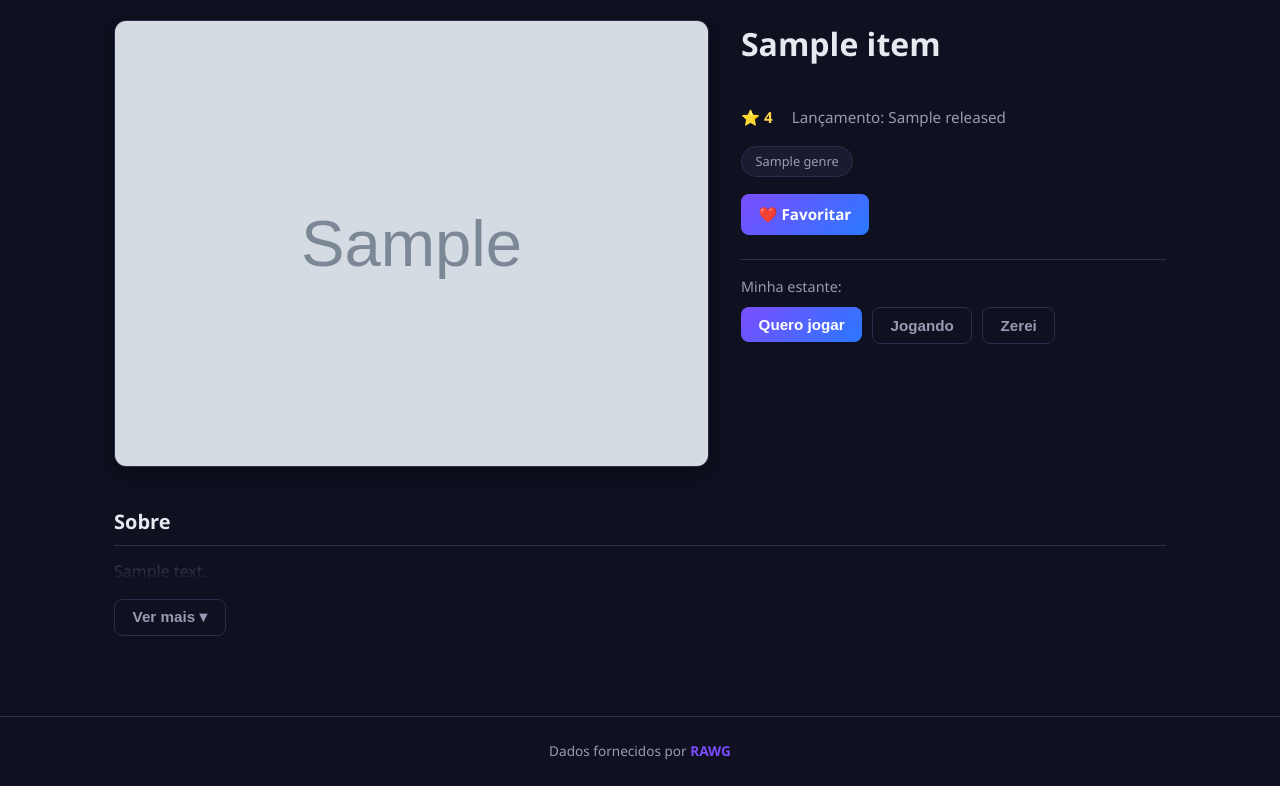
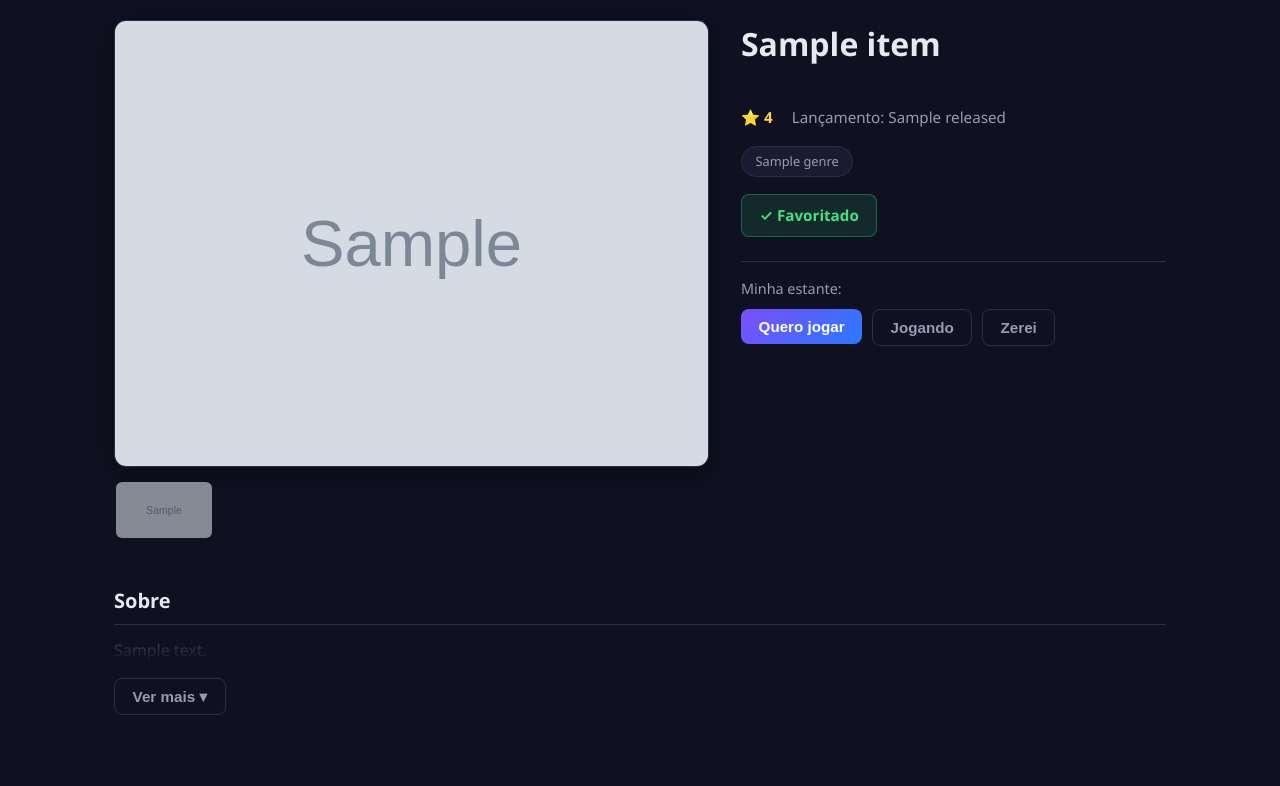
Before and after one commit to gabrielbastosg/Game_explorer-Django, a Django app: page /game/1/ in a window 1280 px wide. Shown: the part 142-928 px from the top of the page. Before the commit the page ends 902 px from the top, so only its background shows below. Run offline with Django 5.2, Linux system fonts and the light colour scheme; a user stored in the database is signed in; tables that the repository leaves empty hold one stand-in row (values such as "Sample post"); grey boxes marked "Sample" are stand-in pictures; a database or web service that is not in the repository returns one stand-in record (values such as "Sample title"); data that the repository does not hold is empty.

Commit message:
Galeria de screenshots e feedback de favorito no detalhe
- Galeria de screenshots com troca de imagem ao clicar (JS)
- Botão de favoritar com estado "✓ Favoritado" (toggle)
- remove_favorite volta para a página de origem (HTTP_REFERER)
- Barra de rolagem das miniaturas estilizada no tema

Co-Authored-By: Claude Opus 4.8 <noreply@anthropic.com>

```diff
--- a/games/static/games/css/game_detail.css
+++ b/games/static/games/css/game_detail.css
@@ -40,7 +40,7 @@
     margin-bottom: 2.5rem;
 }
 
-.detail-hero img {
+.detail-hero > img {
     width: 100%;
     border-radius: var(--radius);
     border: 1px solid var(--border);
@@ -67,6 +67,53 @@
     font-weight: 600;
 }
 
+.thumbnails {
+    display:flex;
+    gap: 0.6rem;
+    margin-top: 0.8rem;
+    overflow-x: auto;
+    padding-bottom: 0.4rem;
+}
+/* deixa a barra de rolagem fininha e no tema */
+.thumbnails::-webkit-scrollbar {
+    height: 6px;
+}
+
+.thumbnails::-webkit-scrollbar-track {
+    background: transparent;
+}
+
+.thumbnails::-webkit-scrollbar-thumb {
+    background: var(--border);
+    border-radius: 999px;
+}
+
+.thumbnails::-webkit-scrollbar-thumb:hover {
+    background: var(--accent);
+}
+
+.thumb {
+    width: 100px;
+    height: 60px;
+    object-fit: cover;
+    border-radius: 8px;
+    border: 2px solid transparent;
+    cursor: pointer;
+    opacity: 0.6;
+    flex-shrink: 0;          /* não deixa as miniaturas encolherem */
+    transition: opacity 0.2s ease, border-color 0.2s ease;
+}
+
+.thumb:hover {
+    opacity: 1;
+}
+
+/* a miniatura selecionada (classe adicionada pelo JS) */
+.thumb.active {
+    opacity: 1;
+    border-color: var(--accent);
+}
+
 /* ---------- Gêneros (tags) ---------- */
 .detail-genres {
     display: flex;
@@ -84,7 +131,8 @@
 }
 
 /* ---------- Botão favoritar ---------- */
-.detail-info .btn-primary {
+.detail-info .btn-primary,
+.detail-info .btn-fav-active {
     align-self: flex-start;
 }
 
@@ -152,6 +200,12 @@
 .read-more-btn {
     margin-top: 1rem;
 }
+
+.btn-fav-active {
+    background: rgba(38, 166, 91, 0.18);
+    color: #4ade80;
+    border: 1px solid rgba(38, 166, 91, 0.5);
+}
 /* ---------- Responsivo ---------- */
 @media (max-width: 720px) {
     .detail {
--- a/games/static/games/js/game_detail.js
+++ b/games/static/games/js/game_detail.js
@@ -15,3 +15,15 @@ botao.addEventListener("click", () => {
         botao.textContent = "Ver mais ▾";
     }
 });
+
+const mainImage = document.getElementById('main-image');
+const thumbs = document.querySelectorAll('.thumb');
+
+thumbs.forEach((thumb) => {
+    thumb.addEventListener("click", () => {
+        mainImage.src = thumb.src;
+
+        thumbs.forEach((t) => t.classList.remove("active"));
+        thumb.classList.add("active");
+    });
+});
--- a/games/templates/games/game_detail.html
+++ b/games/templates/games/game_detail.html
@@ -7,7 +7,14 @@
 
     <div class="detail">
         <div class="detail-hero">
-            <img src="{{ game.background_image }}" alt="{{ game.name }}">
+            <img src="{{ game.background_image }}" alt="{{ game.name }}" id="main-image">
+            {% if screenshots %}
+                <div class="thumbnails">
+                    {% for shot in screenshots %}
+                        <img src="{{ shot.image }}" alt="Screenshot {{ forloop.counter }}" class="thumb" loading="lazy">
+                    {% endfor %}
+                </div>
+            {% endif %}
         </div>
 
         <div class="detail-info">
@@ -25,7 +32,11 @@
             </div>
 
             {% if user.is_authenticated %}
-                <a href="{% url 'add_favorite' game.id %}" class="btn btn-primary">❤️ Favoritar</a>
+                {% if is_favorite %}
+                    <a href="{% url 'remove_favorite' game.id %}" class="btn btn-fav-active">✓ Favoritado</a>
+                {% else %}
+                    <a href="{% url 'add_favorite' game.id %}" class="btn btn-primary">❤️ Favoritar</a>
+                {% endif %}
 
                 <div class="status-box">
                     <p class="status-label">Minha estante:</p>
--- a/games/views.py
+++ b/games/views.py
@@ -40,13 +40,25 @@ def game_detail(request, game_id):
     response = requests.get(url)
     game = response.json()
 
+    shots_url=f'https://api.rawg.io/api/games/{game_id}/screenshots?key={API_KEY}'
+    screenshots =  requests.get(shots_url).json().get('results', [])
+
     current_status = None
     if request.user.is_authenticated:
         game_status = GameStatus.objects.filter(user=request.user, game_id=game_id).first()
         if game_status:
             current_status = game_status.status
 
-    return render(request, 'games/game_detail.html', {'game': game, 'current_status': current_status})
+    is_favorite = False
+    if request.user.is_authenticated:
+        is_favorite = FavoriteGame.objects.filter(user=request.user, game_id=game_id).exists()
+
+    return render(request, 'games/game_detail.html', {
+        'game': game,
+        'current_status': current_status,
+        'screenshots': screenshots,
+        'is_favorite': is_favorite,
+        })
 
 
 def register(request):
@@ -88,7 +100,8 @@ def favorites(request):
 @login_required
 def remove_favorite(request, game_id):
     FavoriteGame.objects.filter(user=request.user, game_id=game_id).delete()
-    return redirect('favorites')
+    next_url = request.META.get('HTTP_REFERER')
+    return redirect(next_url or 'favorites')
 
 
 @login_required
```
